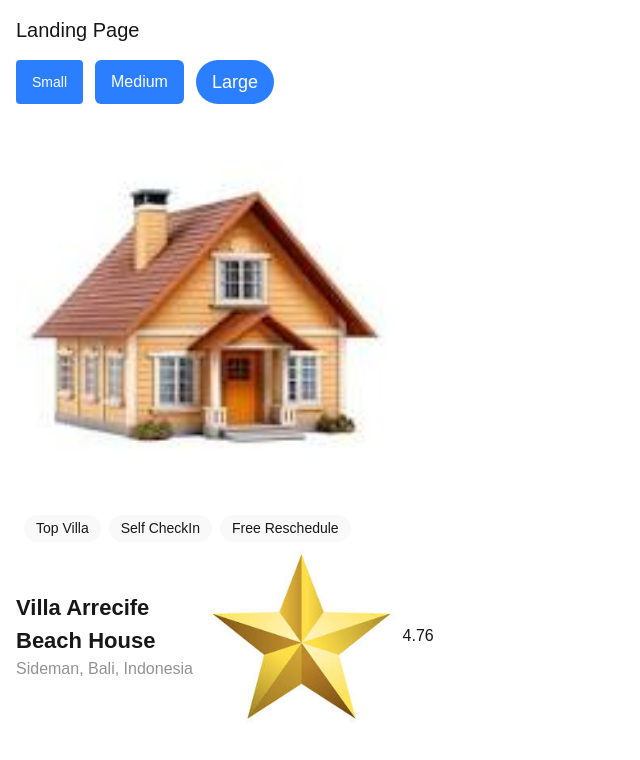
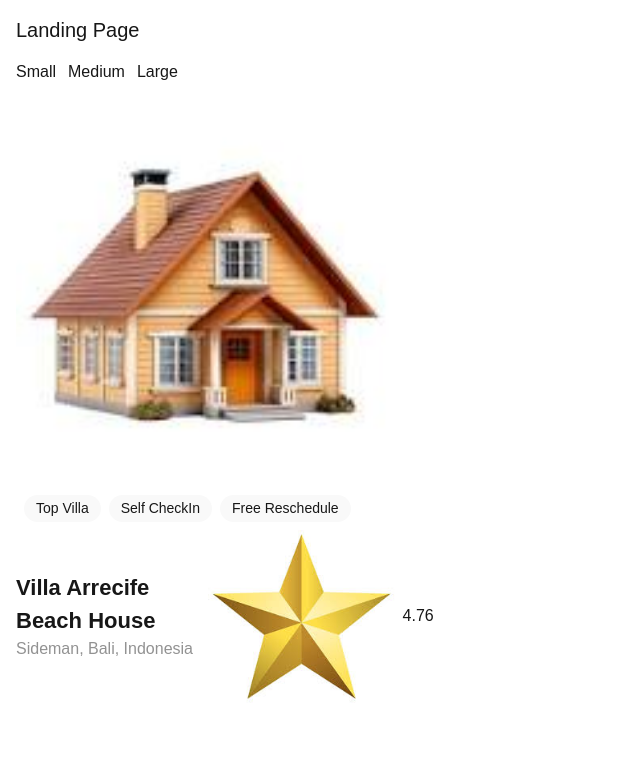
Before and after one commit to YaredAbebe01/alx-project-0x00-setup, a Next.js app in the folder alx-project-0x00/: page /landing in a window 1280 px wide. Shown: the top 760 px of the page, without its empty margins (0-640 px from the left). Built offline with nearby package versions, Linux system fonts and the light colour scheme.

Commit message:
Refactor Button component to use styles prop

```diff
--- a/alx-project-0x00/components/Button.tsx
+++ b/alx-project-0x00/components/Button.tsx
@@ -1,13 +1,11 @@
 import { ButtonProps } from "@/interfaces"
 
-const Button: React.FC<ButtonProps> = ({ title, className }) => {
+const Button: React.FC<ButtonProps> = ({ title, styles }) => {
   return (
-    <button
-      className={`px-4 py-2 bg-blue-500 text-white ${className}`}
-    >
+    <button className={styles}>
       {title}
     </button>
   )
 }
 
-export default Button
+export default Button;
```
